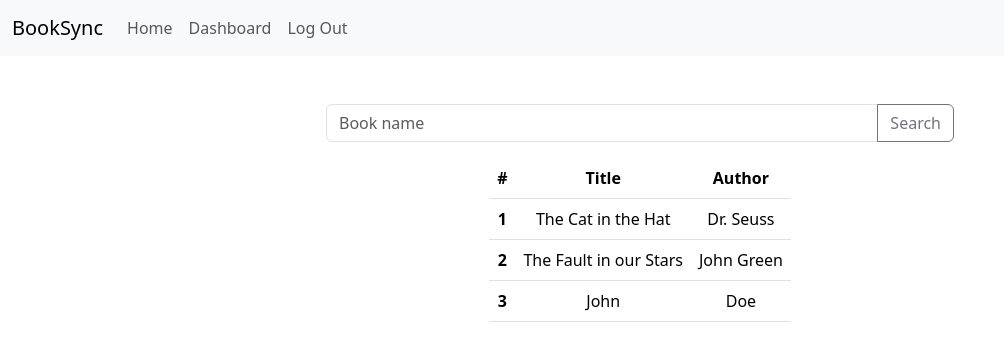
After one commit to dellygzz/project3SEO, a Flask app: page /dashboard in a window 1280 px wide. The commit adds this page. Shown: the top 361 px of the page, without its empty margins (0-1004 px from the left). Run offline with Flask 3, Linux system fonts and the light colour scheme; a user stored in the database is signed in.

Commit message:
Created mock dashboard

```diff
--- /dev/null
+++ b/templates/dashboard.html
@@ -0,0 +1,38 @@
+{% extends "layout.html" %}
+
+{% block title %}
+Dashboard
+{% endblock %}
+
+{% block main %}
+<div class="input-group mb-3 w-50 mx-auto">
+  <input type="text" class="form-control" placeholder="Book name" aria-label="Book name" aria-describedby="button-addon2">
+  <button class="btn btn-outline-secondary" type="button" id="button-addon2">Search</button>
+</div>
+<table class="table w-auto mx-auto">
+  <thead>
+    <tr>
+      <th scope="col">#</th>
+      <th scope="col">Title</th>
+      <th scope="col">Author</th>
+    </tr>
+  </thead>
+  <tbody>
+    <tr>
+      <th scope="row">1</th>
+      <td>The Cat in the Hat</td>
+      <td>Dr. Seuss</td>
+    </tr>
+    <tr>
+      <th scope="row">2</th>
+      <td>The Fault in our Stars</td>
+      <td>John Green</td>
+    </tr>
+    <tr>
+      <th scope="row">3</th>
+      <td>John</td>
+      <td>Doe</td>
+    </tr>
+  </tbody>
+</table>
+{% endblock %}
--- a/templates/layout.html
+++ b/templates/layout.html
@@ -23,7 +23,6 @@
     <nav class="navbar navbar-expand-lg bg-body-tertiary">
         <div class="container-fluid">
             <a class="navbar-brand" href="/">
-                <img src="/static/books.png" alt="Logo" width="30" height="24" class="d-inline-block align-text-top">
                 BookSync
             </a>
             <button class="navbar-toggler" type="button" data-bs-toggle="collapse" data-bs-target="#navbarNavAltMarkup"
```
Also changed, not shown: templates/index.html (+5 -3 lines).
